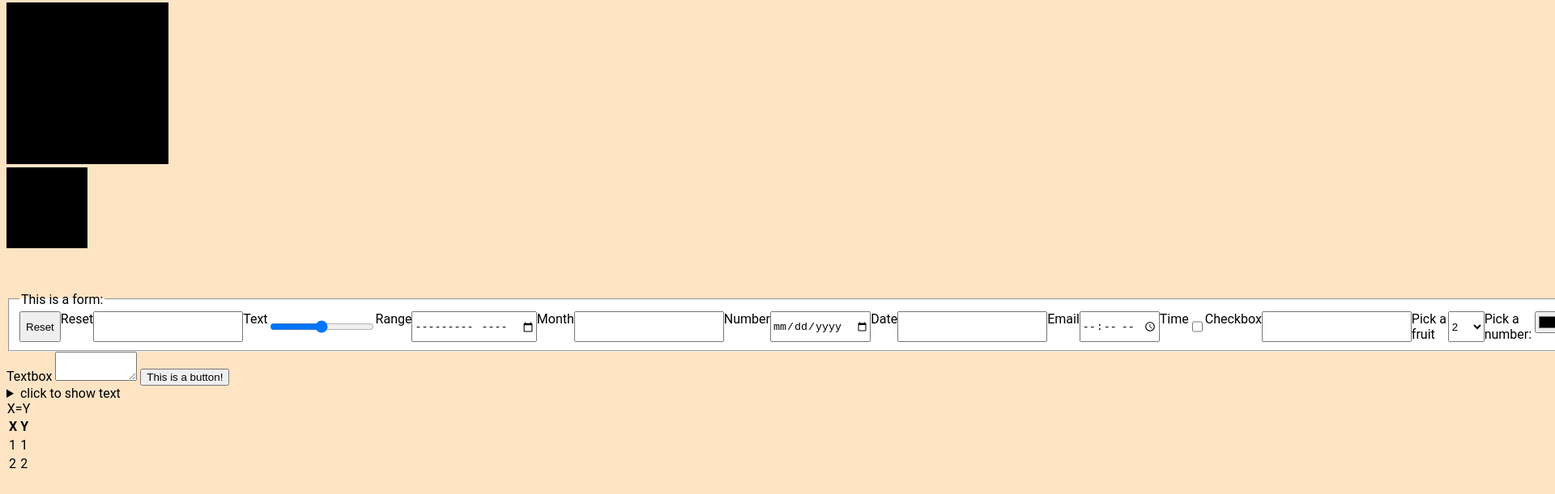
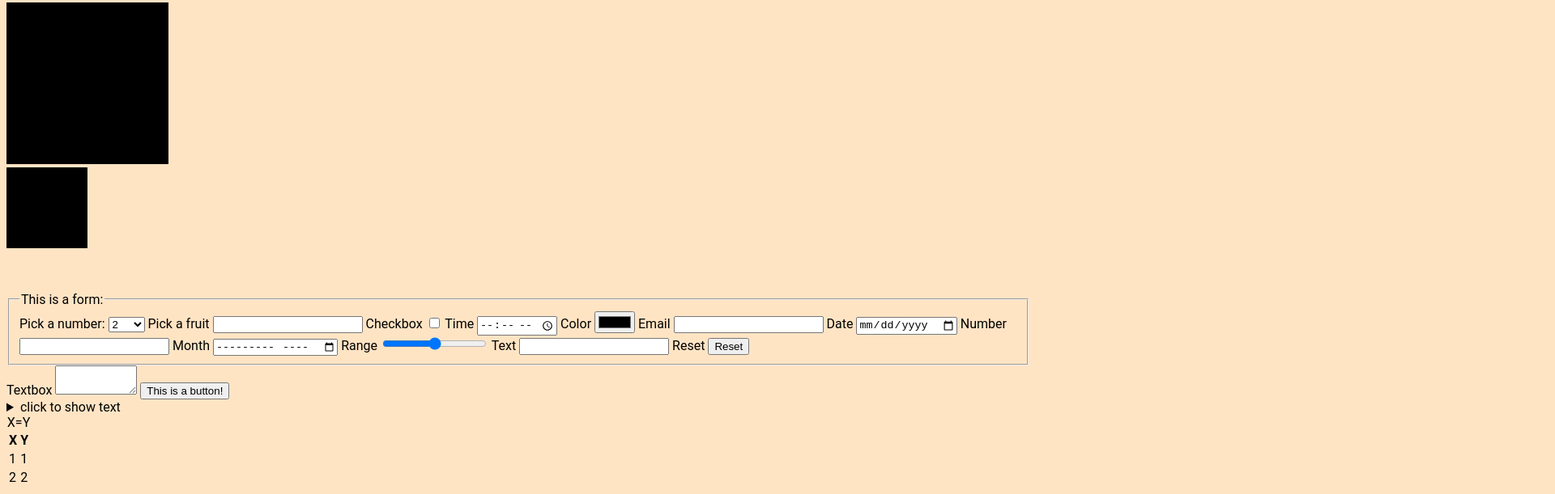
Before and after one commit to chan811/wi21-cse110-lab3, a plain HTML site: page doc/sample.html in a window 1280 px wide. Shown: the part 675-1286 px from the top of the page at 81% size, 1920 px wide, since content can reach past the window. Drawn offline with Linux system fonts and the light colour scheme.

Commit message:
Revert "Dev"

```diff
--- a/doc/dummyfilesample.css
+++ b/doc/dummyfilesample.css
@@ -20,17 +20,3 @@ body {
 .display1{
     display: inline-block;
 }
-
-.flexbox{
-    display: flex;
-    background-color: white;
-    flex-direction: row-reverse;
-    justify-content: center;
-}
-
-.flexitem{
-    order: -1;
-}
-.flexitem2{
-    flex-grow: 2;
-}
--- a/doc/sample.html
+++ b/doc/sample.html
@@ -71,7 +71,7 @@
 
         <section>
           <form method="get">
-            <fieldset class="flexbox">
+            <fieldset>
               <legend>This is a form:</legend>
               <label for="num">Pick a number:</label>
               <select name="Number" id="num">
@@ -99,8 +99,8 @@
               <input type="checkbox" id="checkBox">
               <label for="tIme">Time</label>
               <input type="time" id="tIme">
-              <label class="flexitem"for="coLor">Color</label>
-              <input class="flexitem"type="color" id="coLor">
+              <label for="coLor">Color</label>
+              <input type="color" id="coLor">
               <label for="emaiL">Email</label>
               <input type="email" id="emaiL">
               <label for="dAte">Date</label>
@@ -110,7 +110,7 @@
               <label for="monTH">Month</label>
               <input type="month" id="monTH">
               <label for="raNge">Range</label>
-              <input class="flexitem2"type="range" id="raNge">
+              <input type="range" id="raNge">
               <label for="teXt">Text</label>
               <input type="text" id="teXt">
               <label for="reSet">Reset</label>
```
Also changed, not shown: dummyfile.css (+0 -13 lines), index.html (+1 -1 lines).
